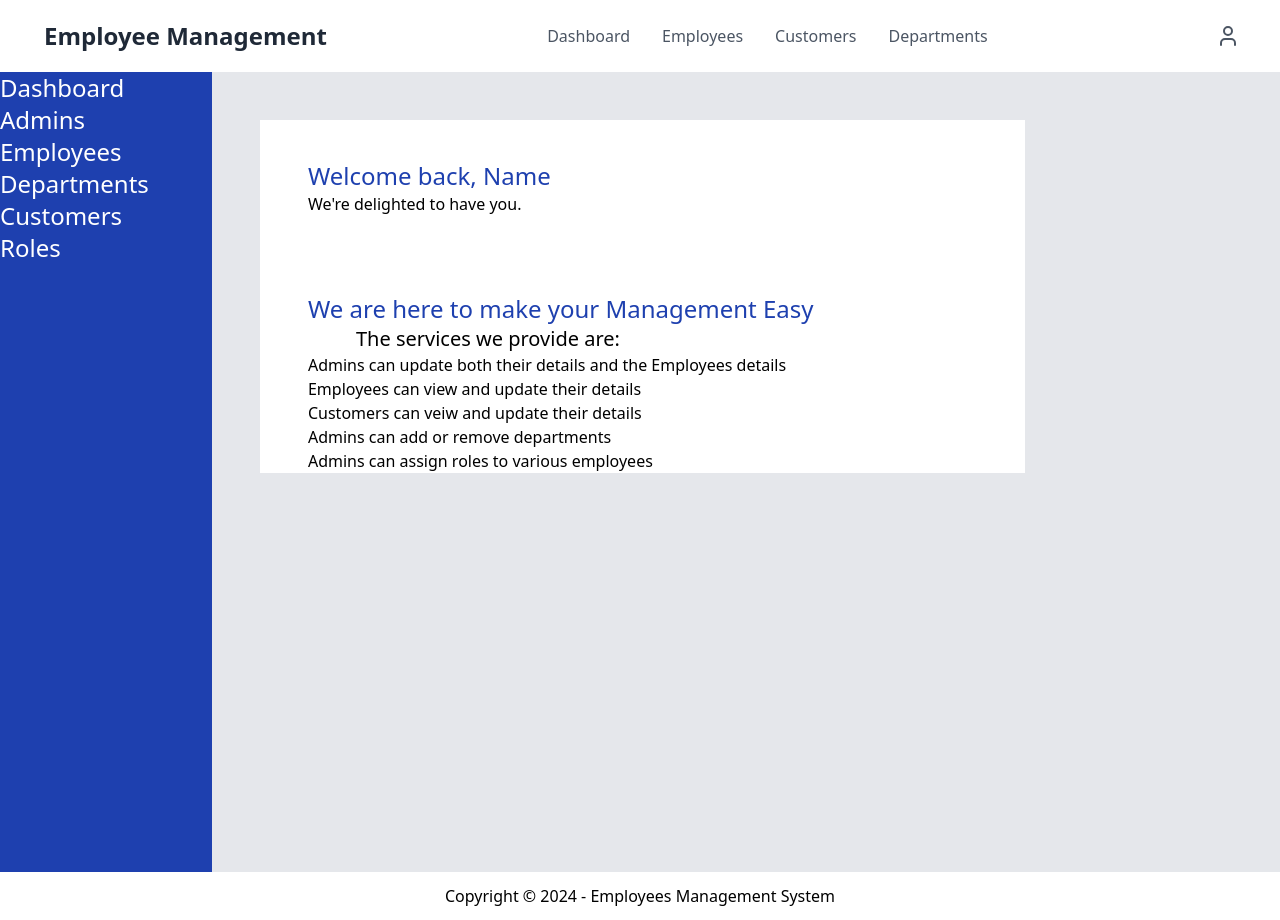
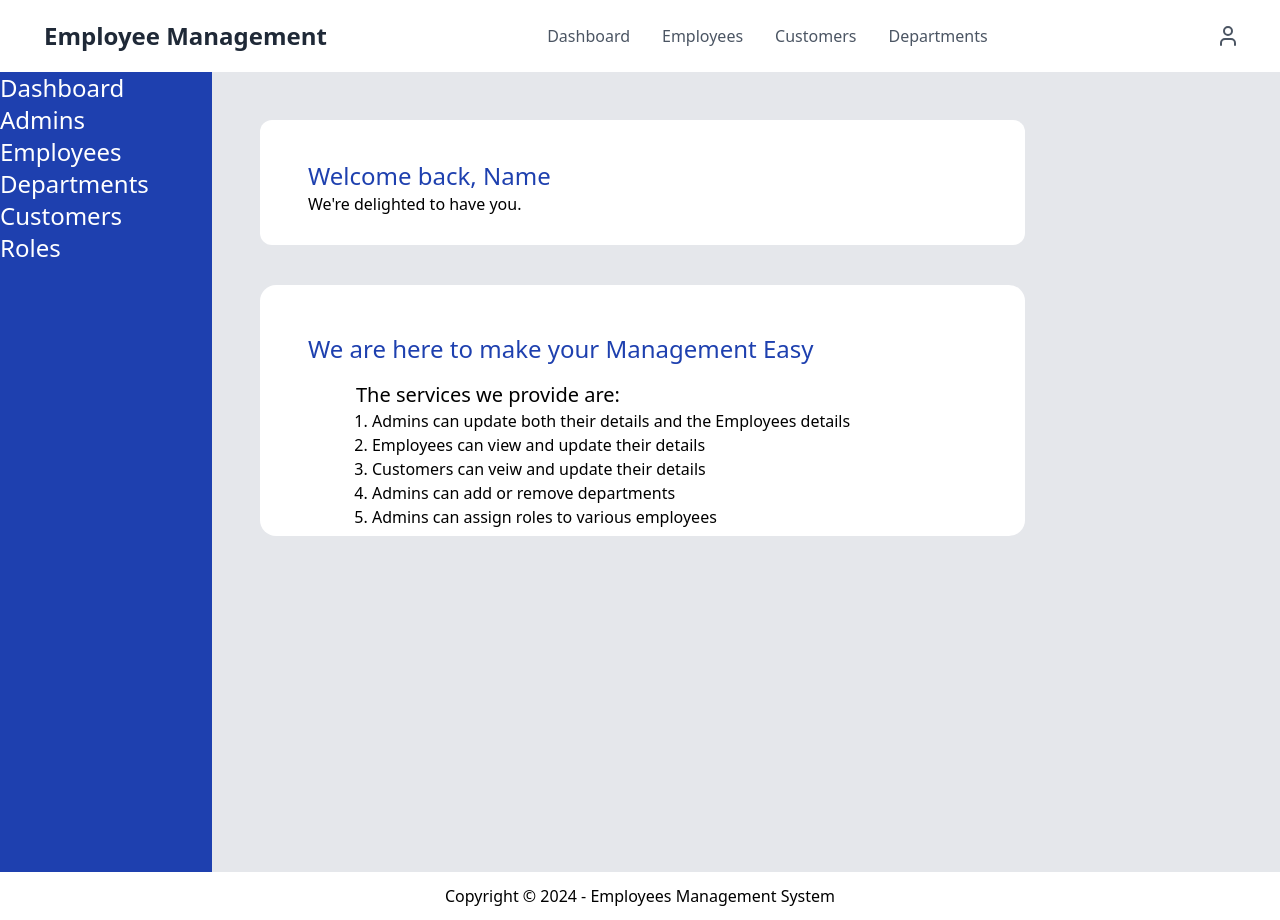
Before and after one commit to DennisRono/Employees-Management-System, a React (Vite) app in the folder client/: page /dash in a window 1280 px wide. Built offline with nearby package versions, Linux system fonts and the light colour scheme.

Commit message:
stlying for dashboard

```diff
--- a/client/src/styles/output.css
+++ b/client/src/styles/output.css
@@ -658,6 +658,10 @@ video {
   height: 3rem;
 }
 
+.h-2\/6 {
+  height: 33.333333%;
+}
+
 .h-32 {
   height: 8rem;
 }
@@ -734,6 +738,10 @@ video {
   cursor: pointer;
 }
 
+.list-decimal {
+  list-style-type: decimal;
+}
+
 .list-none {
   list-style-type: none;
 }
@@ -802,6 +810,12 @@ video {
   margin-left: calc(2rem * calc(1 - var(--tw-space-x-reverse)));
 }
 
+.space-y-10 > :not([hidden]) ~ :not([hidden]) {
+  --tw-space-y-reverse: 0;
+  margin-top: calc(2.5rem * calc(1 - var(--tw-space-y-reverse)));
+  margin-bottom: calc(2.5rem * var(--tw-space-y-reverse));
+}
+
 .space-y-2 > :not([hidden]) ~ :not([hidden]) {
   --tw-space-y-reverse: 0;
   margin-top: calc(0.5rem * calc(1 - var(--tw-space-y-reverse)));
@@ -816,6 +830,10 @@ video {
   overflow-x: auto;
 }
 
+.rounded-2xl {
+  border-radius: 1rem;
+}
+
 .rounded-full {
   border-radius: 9999px;
 }
@@ -826,6 +844,10 @@ video {
 
 .rounded-md {
   border-radius: 0.375rem;
+}
+
+.rounded-xl {
+  border-radius: 0.75rem;
 }
 
 .border {
@@ -863,6 +885,11 @@ video {
   background-color: rgb(59 130 246 / var(--tw-bg-opacity));
 }
 
+.bg-blue-600 {
+  --tw-bg-opacity: 1;
+  background-color: rgb(37 99 235 / var(--tw-bg-opacity));
+}
+
 .bg-blue-800 {
   --tw-bg-opacity: 1;
   background-color: rgb(30 64 175 / var(--tw-bg-opacity));
@@ -881,11 +908,6 @@ video {
 .bg-white {
   --tw-bg-opacity: 1;
   background-color: rgb(255 255 255 / var(--tw-bg-opacity));
-}
-
-.bg-blue-600 {
-  --tw-bg-opacity: 1;
-  background-color: rgb(37 99 235 / var(--tw-bg-opacity));
 }
 
 .p-2 {
@@ -912,6 +934,11 @@ video {
 .px-4 {
   padding-left: 1rem;
   padding-right: 1rem;
+}
+
+.px-5 {
+  padding-left: 1.25rem;
+  padding-right: 1.25rem;
 }
 
 .px-6 {
@@ -954,13 +981,16 @@ video {
   padding-bottom: 2rem;
 }
 
-.px-5 {
-  padding-left: 1.25rem;
-  padding-right: 1.25rem;
+.pb-4 {
+  padding-bottom: 1rem;
 }
 
 .pl-12 {
   padding-left: 3rem;
+}
+
+.pl-16 {
+  padding-left: 4rem;
 }
 
 .pl-4 {
```
